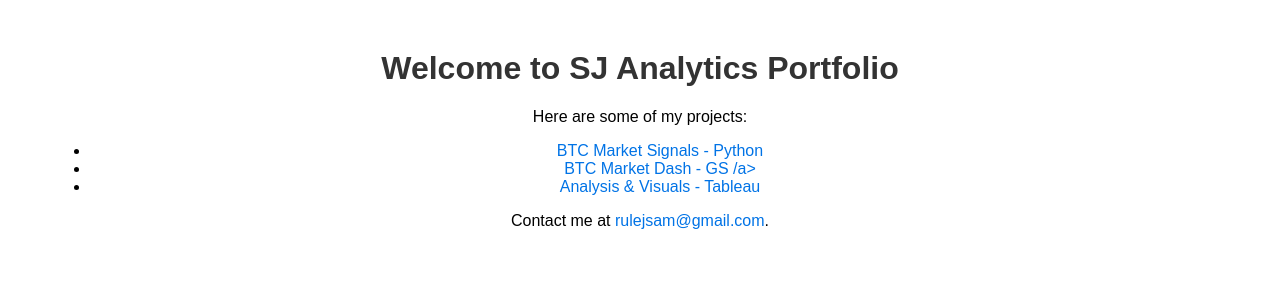
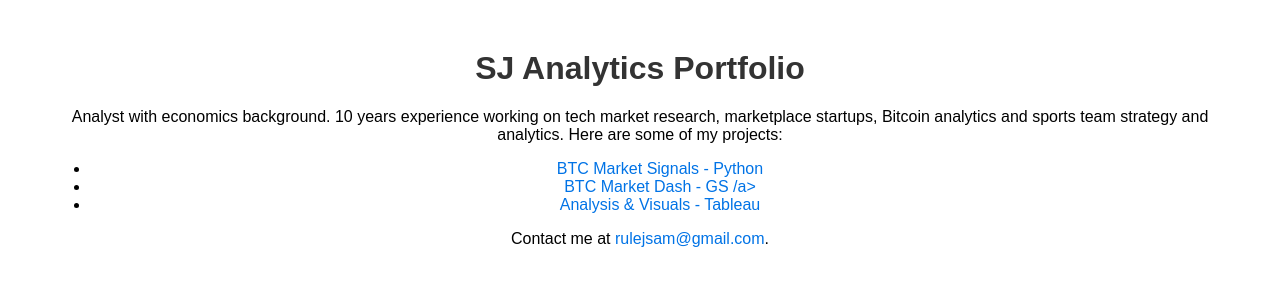
Before and after one commit to sjfremen/sjfremen.github.io, a plain HTML site: page index.html in a window 1280 px wide. Drawn offline with Linux system fonts and the light colour scheme.

Commit message:
Update index.html

```diff
--- a/index.html
+++ b/index.html
@@ -1,7 +1,7 @@
 <!DOCTYPE html>
 <html>
 <head>
-  <title>My Analytics Portfolio</title>
+  <title>SJ Analytics Portfolio</title>
   <style>
     body {
       font-family: Arial, sans-serif;
@@ -21,8 +21,8 @@
   </style>
 </head>
 <body>
-  <h1>Welcome to SJ Analytics Portfolio</h1>
-  <p>Here are some of my projects:</p>
+  <h1>SJ Analytics Portfolio</h1>
+  <p>Analyst with economics background. 10 years experience working on tech market research, marketplace startups, Bitcoin analytics and sports team strategy and analytics. Here are some of my projects:</p>
   <ul>
     <li><a href="https://utxodash-967dc665dcd6.herokuapp.com/" target="_blank">BTC Market Signals - Python </a></li>
     <li><a href="https://docs.google.com/spreadsheets/d/1eQOWiofhzoYnRUOvNHLhZ-YQ2vIeVc2O8lVUFoB-ULY/edit?usp=sharing" target="_blank">BTC Market Dash - GS /a></li>
```
